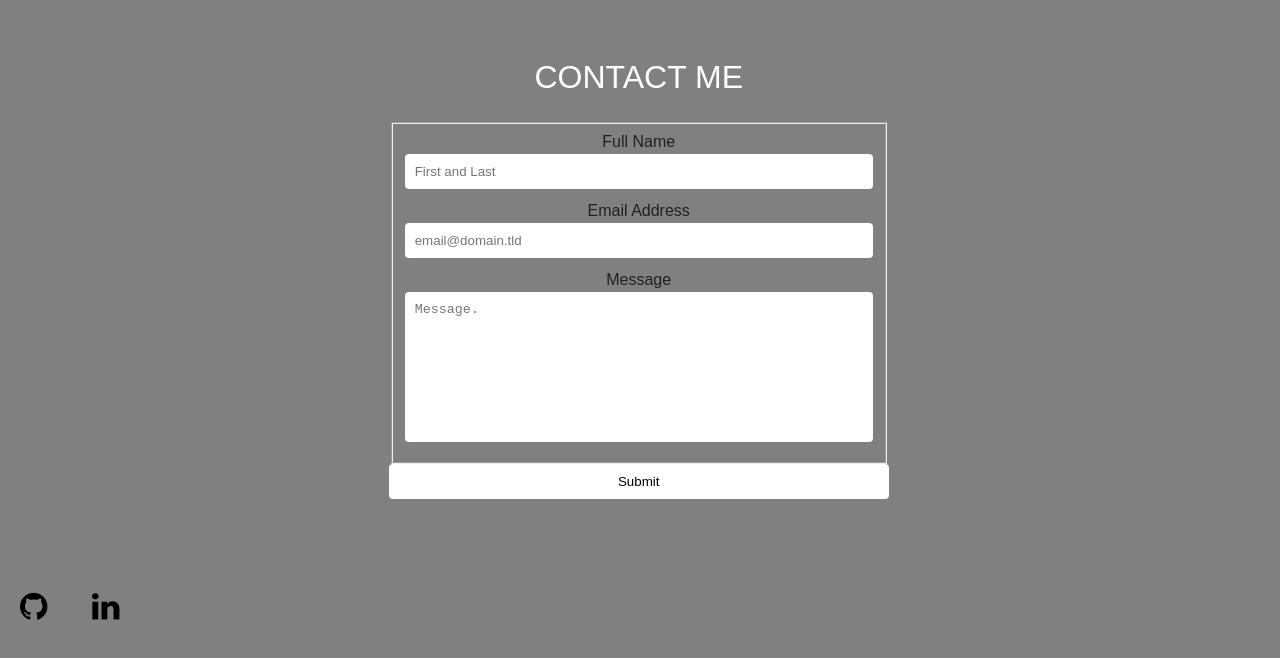
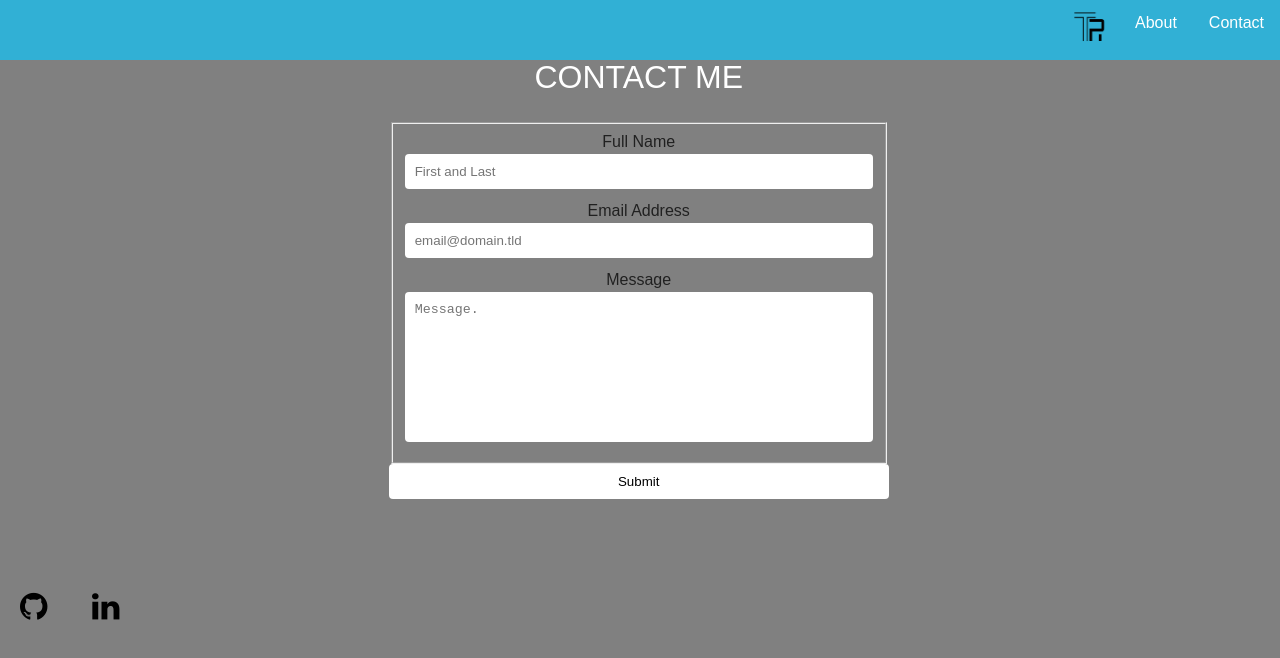
Before and after one commit to TrentonRonich/Project1, a plain HTML site: page contact.html in a window 1280 px wide. Drawn offline with Linux system fonts and the light colour scheme.

Commit message:
Add files via upload

```diff
--- a/contact.html
+++ b/contact.html
@@ -9,6 +9,17 @@
      <link rel="stylesheet" href="https://maxcdn.bootstrapcdn.com/font-awesome/4.7.0/css/font-awesome.min.css">
 </head>
 <body>
+
+   <!-- BEGIN NAVBAR -->
+   <div class="navbar">
+    <img src="T (1).png" alt="TrentonRonich Logo" height="60 px  ">
+  <a href="about.html" target="_blank"
+  rel="noopener noreferrer">About</a>
+  <a href="contact.html" target="_blank"
+  rel="noopener noreferrer">Contact</a>
+</div>
+<!-- END NAVBAR -->
+
 
 
     <!-- BEGIN CONTACT -->
--- a/style.css
+++ b/style.css
@@ -37,7 +37,7 @@ body {
   /*JUMBOTRON*/
   .jumbotron {
 	height: 100vh; /*height to 100% of view height*/
-	background: grey; /*background color to blue*/
+	background: grey; /*background color to Grey*/
 	margin-bottom: 0; /*no bottom margin*/
 
 	display: flex;
@@ -45,7 +45,6 @@ body {
   }
 
   .jumbotron-text {
-	/*TAGLINE UNDER NAME*/
 	font-weight: 400;
 	font-size: 2em;
 	color: white;
@@ -140,7 +139,6 @@ body {
 
   /*CONTACT*/
   .blue {
-	background: ;
 	text-align: center;
   }
 
@@ -157,7 +155,7 @@ body {
 	border: none;
 	margin-bottom: 10px;
 	background: White;
-	color: black;
+	color: black ;
 
   }
 
```
Also changed, not shown: about.html (+12 -0 lines).
